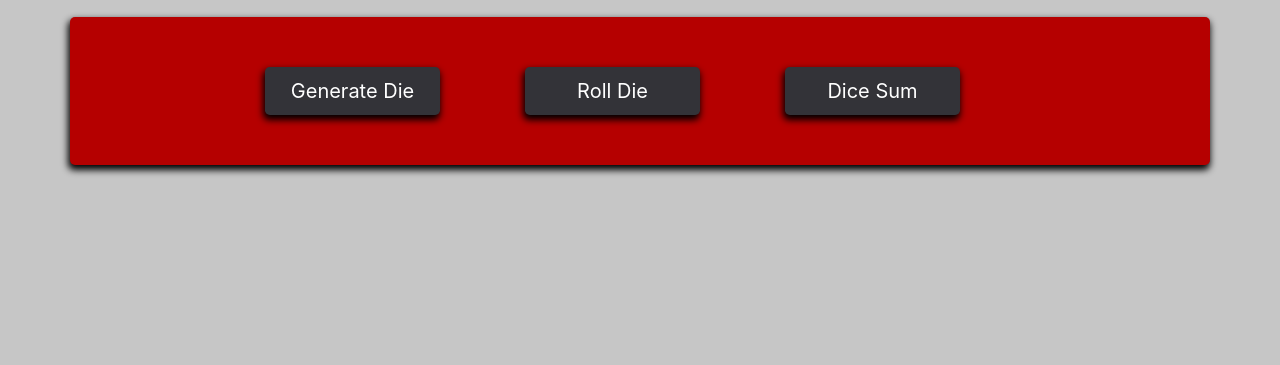
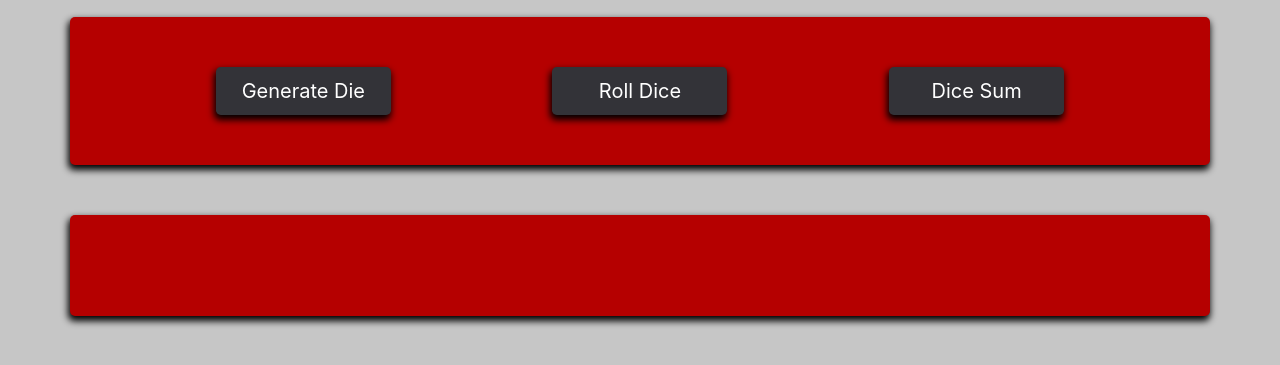
Before and after one commit to Harbison0906/Dicey-Typescript, a plain HTML site: page index.html in a window 1280 px wide. Shown: the part 71-436 px from the top of the page. Drawn offline with nearby package versions, Linux system fonts and the light colour scheme; a web font is replaced by a local one.

Commit message:
worked on styling and building a class

```diff
--- a/app.js
+++ b/app.js
@@ -5,7 +5,9 @@ class Die {
     this.value = value;
   }
   roll() {
-  let randomVal = dieValues[Math.floor(Math.random()*dieValues.length)]
-  console.log(randomVal);
+    let randomVal = dieValues[Math.floor(Math.random() * dieValues.length)];
+      console.log(randomVal);
   }
 }
+
+$('#gen').click(roll());
--- a/index.html
+++ b/index.html
@@ -17,15 +17,19 @@
     <h1>DICEY BIDNESS</h1>
 
   <section class="container">
-    <article class="row d-flex justify-content-center">
-      <div class="col-3">
+    <article class="row">
+      <div class="col d-flex justify-content-around" id="btns">
         <button type="button" class="btn btn-lg" id="gen">Generate Die</button>
+        <button type="button" class="btn btn-lg" id="roll">Roll Dice</button>
+        <button type="button" class="btn btn-lg" id="sum">Dice Sum</button>
       </div>
-      <div class="col-3">
-        <button type="button" class="btn btn-lg" id="roll">Roll Die</button>
-      </div>
-      <div class="col-3">
-        <button type="button" class="btn btn-lg" id="sum">Dice Sum</button>
+    </article>
+  </section>
+
+  <section class="container" id="diceBoard">
+    <article class="row">
+      <div class="col d-flex justify-content-around" id="dice">
+
       </div>
     </article>
   </section>
--- a/styles.css
+++ b/styles.css
@@ -24,3 +24,7 @@ background-color: #333338;
 color: #FFFFFF;
 box-shadow: -1px 4px 7px 1px #000000;
 }
+
+#diceBoard {
+  margin-top: 50px;
+}
```
